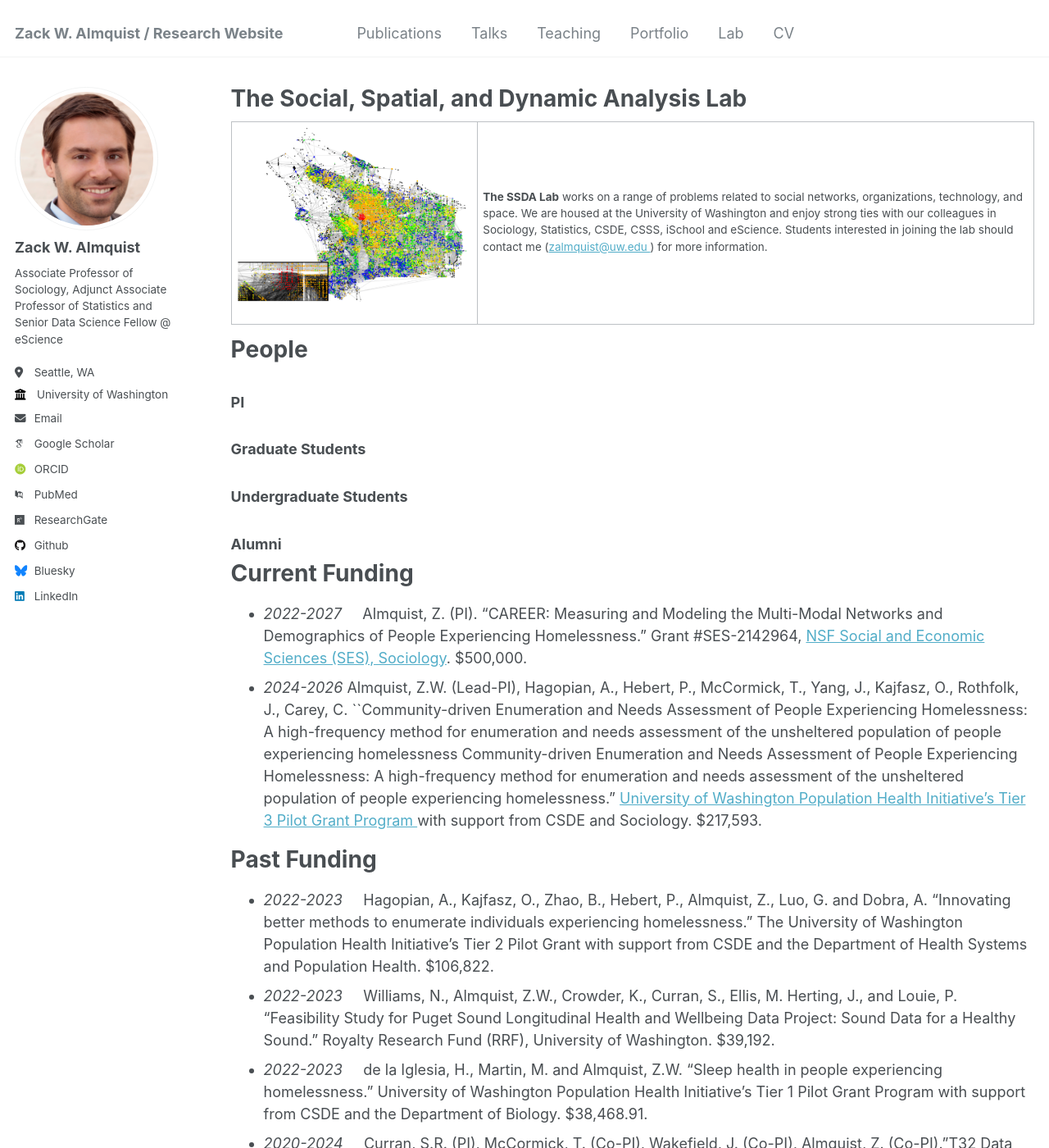
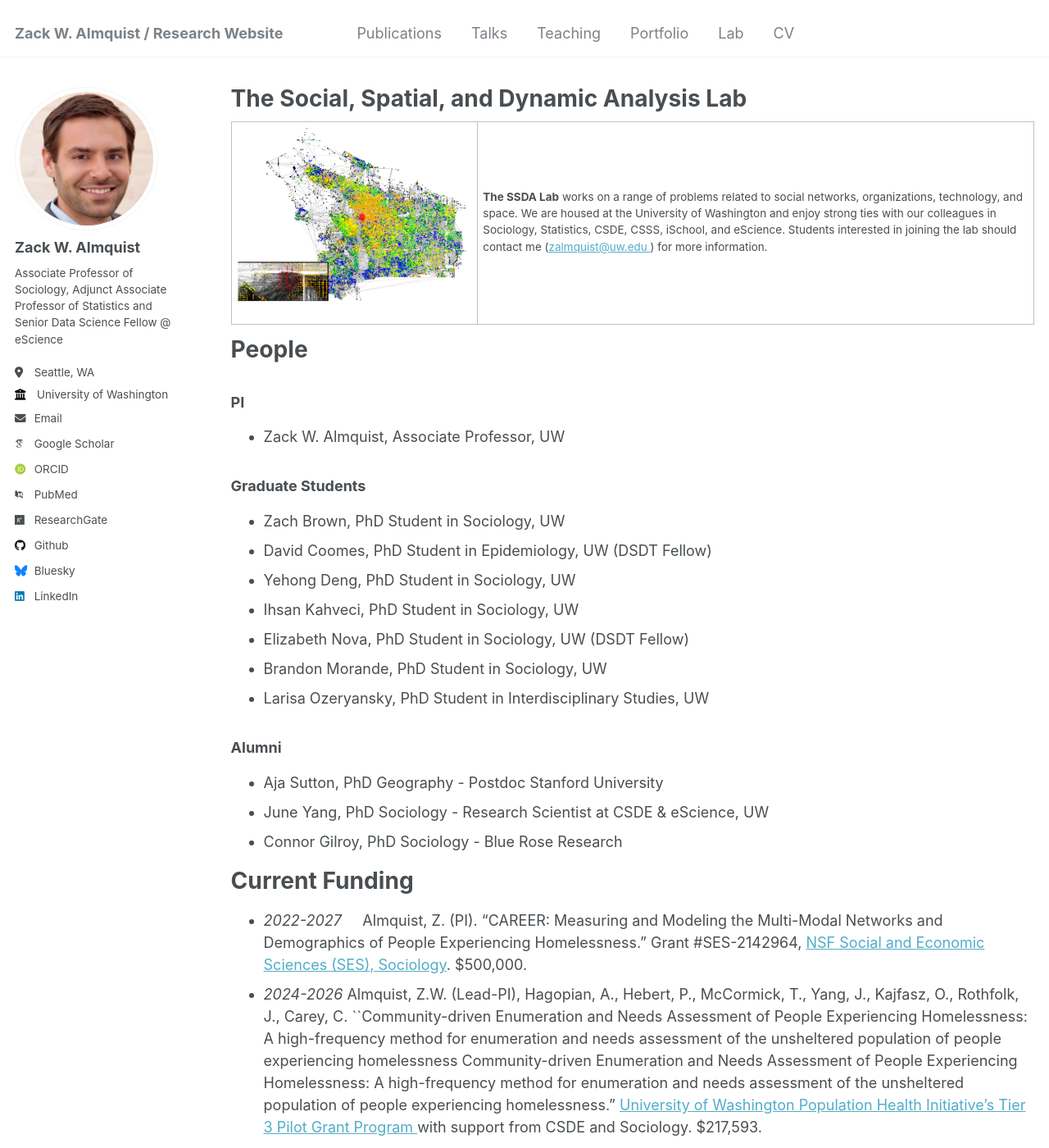
Before and after one commit to zalmquist/zalmquist.github.io, a Jekyll site: the page built from _pages/lab.md, in a window 1280 px wide and 1400 px high. Shown: the whole window at 82% size. Built offline with Jekyll 4.4.1, drawn with Linux system fonts in a browser that asks for light colours; some web fonts are replaced.

Commit message:
Update lab.md

```diff
--- a/_pages/lab.md
+++ b/_pages/lab.md
@@ -10,7 +10,7 @@ author_profile: true
 
 <table class="imgtable"><tr><td width="300px">
 <img src="/images/diff_fest3.png" alt="SSDA lab" width = "300px">&nbsp;</td>
-<td align="left"><p><b>The SSDA Lab</b> works on a range of problems related to social networks, organizations, technology, and space. We are housed at the University of Washington and enjoy strong ties with our colleagues in Sociology, Statistics, CSDE, CSSS, iSchool and eScience. Students interested in joining the lab should contact me (<a href="mailto:email:zalmquist@uw.edu">zalmquist@uw.edu </a>) for more information.</p>
+<td align="left"><p><b>The SSDA Lab</b> works on a range of problems related to social networks, organizations, technology, and space. We are housed at the University of Washington and enjoy strong ties with our colleagues in Sociology, Statistics, CSDE, CSSS, iSchool, and eScience. Students interested in joining the lab should contact me (<a href="mailto:email:zalmquist@uw.edu">zalmquist@uw.edu </a>) for more information.</p>
 </td></tr></table>
 
 People
@@ -18,11 +18,23 @@ People
 
 ### PI
 
+* Zack W. Almquist, Associate Professor, UW
+
 ### Graduate Students
 
-### Undergraduate Students
+* Zach Brown, PhD Student in Sociology, UW
+* David Coomes, PhD Student in Epidemiology, UW (DSDT Fellow)
+* Yehong Deng, PhD Student in Sociology, UW
+* Ihsan Kahveci, PhD Student in Sociology, UW
+* Elizabeth Nova, PhD Student in Sociology, UW (DSDT Fellow)
+* Brandon Morande, PhD Student in Sociology, UW
+* Larisa Ozeryansky, PhD Student in Interdisciplinary Studies, UW
 
 ### Alumni
+
+* Aja Sutton, PhD Geography - Postdoc Stanford University
+* June Yang, PhD Sociology - Research Scientist at CSDE & eScience, UW
+* Connor Gilroy, PhD Sociology - Blue Rose Research
 
 Current Funding
 ===
```
